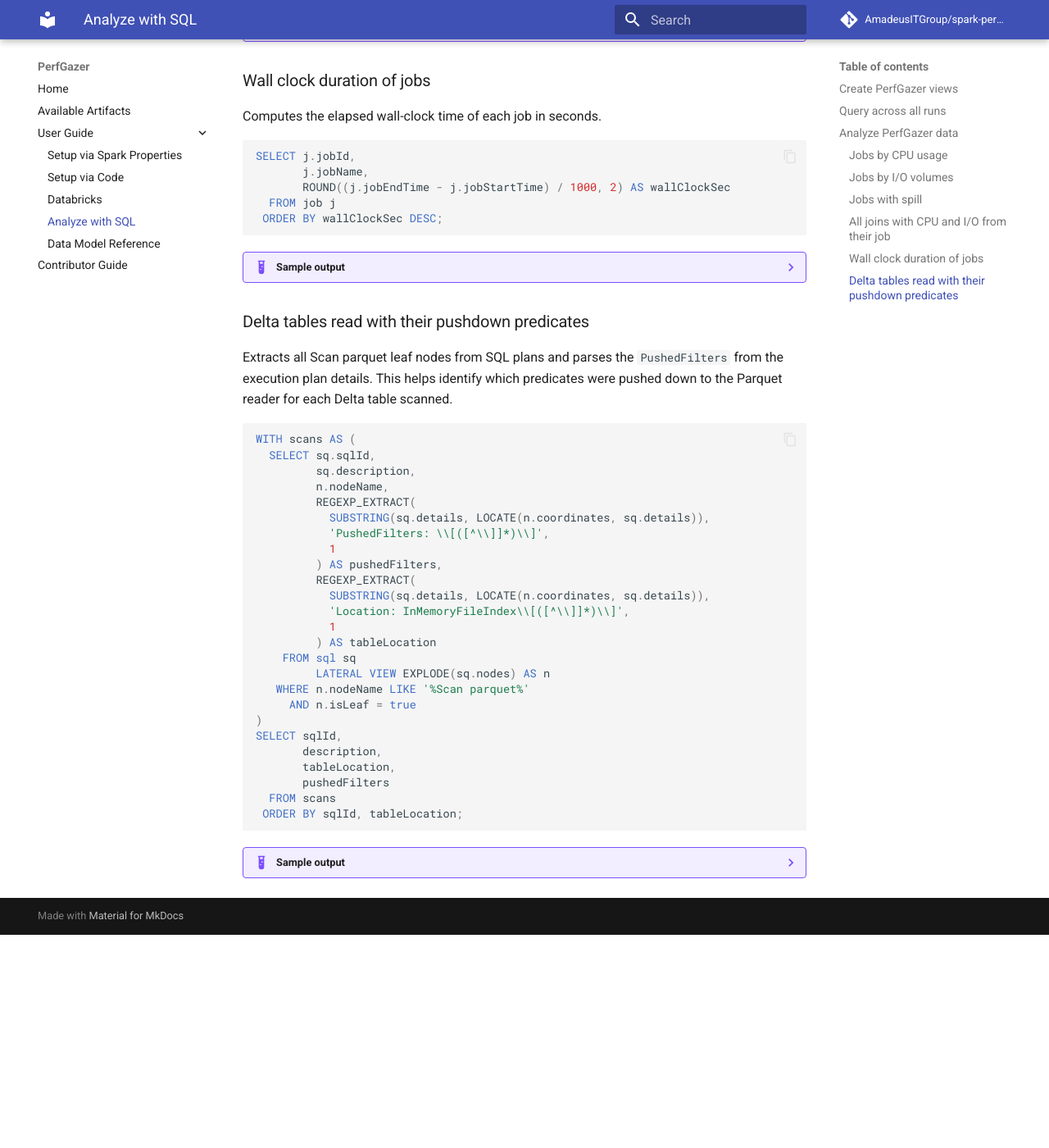
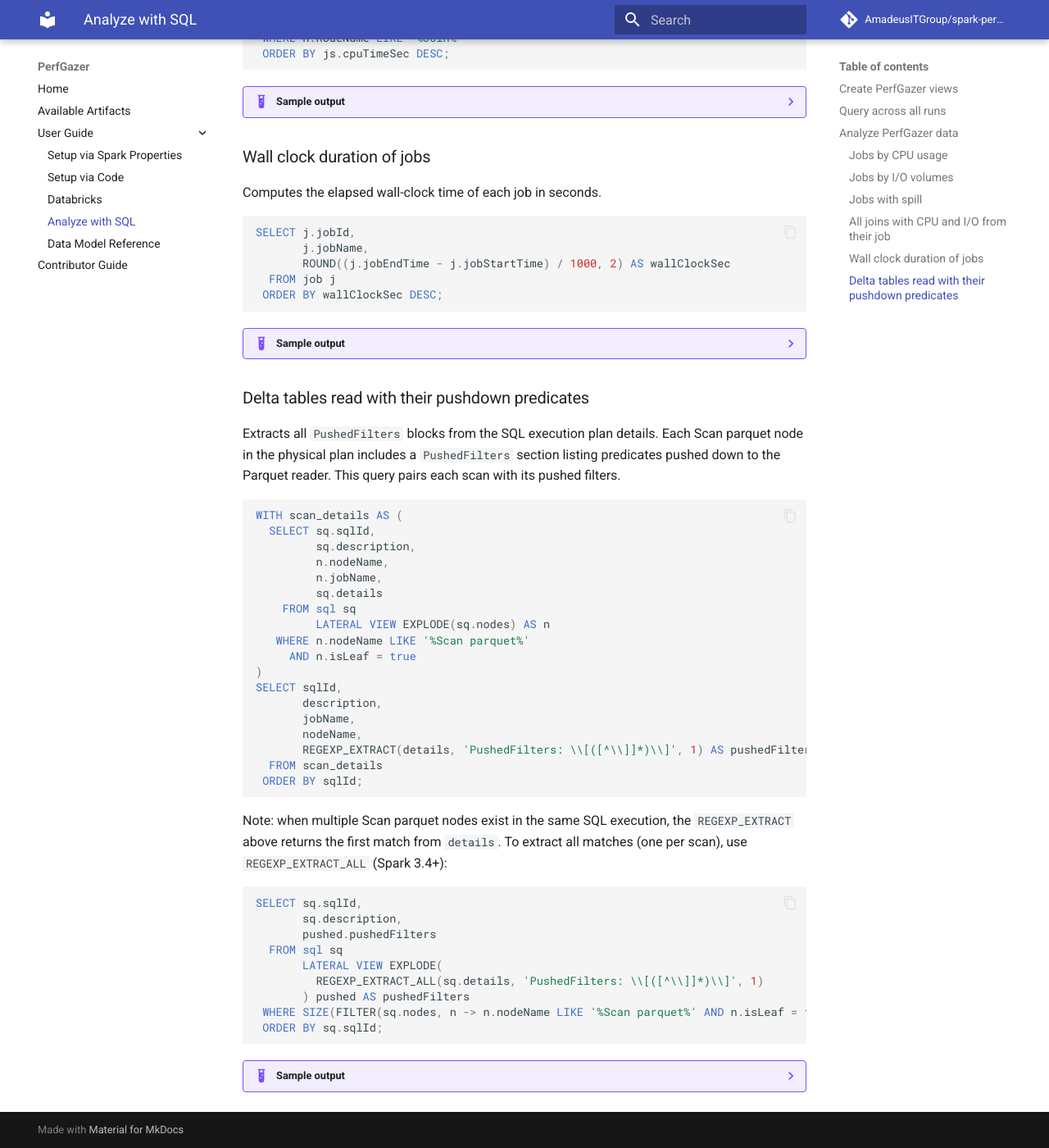
Before and after one commit to AmadeusITGroup/spark-perf-gazer, an MkDocs documentation site: the page built from docs/user_guide/analyze_sql.md, in a window 1280 px wide and 1400 px high, scrolled down 3284 px. Shown: the whole window at 82% size. Built offline with MkDocs 1.6.1 and Material for MkDocs 9.7.7, drawn with Linux system fonts in a browser that asks for light colours; comment, search, counter and statistics services are not loaded; the version menu is left out; before the commit the page ends 4424 px from its top, so only the background shows below that; some of the changed text lies outside the part shown.

Commit message:
Externalize sql queries to test them and add predicate pushdown

````diff
--- a/docs/user_guide/analyze_sql.md
+++ b/docs/user_guide/analyze_sql.md
@@ -48,6 +48,8 @@ The `basePath` option indicates Spark from which point start performing auto-dis
 Mind that if you use `basePath` and new partitions are discovered, the joins between the views will have to take into account partition columns if meaningful to associate correctly jobs/stages/... from different runs.
 
 ## Analyze PerfGazer data
+
+The SQL queries below are available as constants in `com.amadeus.perfgazer.AnalysisQueries`. That class is the definitive source of truth for these queries and is tested in the integration test suite.
 
 You can start deep diving into all tasks with their parent stage and job with a query like the following:
 
@@ -192,23 +194,15 @@ SELECT j.jobId,
 
 ### Delta tables read with their pushdown predicates
 
-Extracts all Scan parquet leaf nodes from SQL plans and parses the `PushedFilters` from the execution plan details. This helps identify which predicates were pushed down to the Parquet reader for each Delta table scanned.
+Extracts all `PushedFilters` blocks from the SQL execution plan details. Each Scan parquet node in the physical plan includes a `PushedFilters` section listing predicates pushed down to the Parquet reader. This query pairs each scan with its pushed filters.
 
 ```sql
-WITH scans AS (
+WITH scan_details AS (
   SELECT sq.sqlId,
          sq.description,
          n.nodeName,
-         REGEXP_EXTRACT(
-           SUBSTRING(sq.details, LOCATE(n.coordinates, sq.details)),
-           'PushedFilters: \\[([^\\]]*)\\]',
-           1
-         ) AS pushedFilters,
-         REGEXP_EXTRACT(
-           SUBSTRING(sq.details, LOCATE(n.coordinates, sq.details)),
-           'Location: InMemoryFileIndex\\[([^\\]]*)\\]',
-           1
-         ) AS tableLocation
+         n.jobName,
+         sq.details
     FROM sql sq
          LATERAL VIEW EXPLODE(sq.nodes) AS n
    WHERE n.nodeName LIKE '%Scan parquet%'
@@ -216,17 +210,32 @@ WITH scans AS (
 )
 SELECT sqlId,
        description,
-       tableLocation,
-       pushedFilters
-  FROM scans
- ORDER BY sqlId, tableLocation;
+       jobName,
+       nodeName,
+       REGEXP_EXTRACT(details, 'PushedFilters: \\[([^\\]]*)\\]', 1) AS pushedFilters
+  FROM scan_details
+ ORDER BY sqlId;
+```
+
+Note: when multiple Scan parquet nodes exist in the same SQL execution, the `REGEXP_EXTRACT` above returns the first match from `details`. To extract all matches (one per scan), use `REGEXP_EXTRACT_ALL` (Spark 3.4+):
+
+```sql
+SELECT sq.sqlId,
+       sq.description,
+       pushed.pushedFilters
+  FROM sql sq
+       LATERAL VIEW EXPLODE(
+         REGEXP_EXTRACT_ALL(sq.details, 'PushedFilters: \\[([^\\]]*)\\]', 1)
+       ) pushed AS pushedFilters
+ WHERE SIZE(FILTER(sq.nodes, n -> n.nodeName LIKE '%Scan parquet%' AND n.isLeaf = true)) > 0
+ ORDER BY sq.sqlId;
 ```
 
 ??? example "Sample output"
 
-    | sqlId | description              | tableLocation                          | pushedFilters                                    |
-    |------:|--------------------------|----------------------------------------|--------------------------------------------------|
-    |     1 | Filter by region         | dbfs:/data/warehouse/customers         | IsNotNull(region), EqualTo(region,EMEA)          |
-    |     1 | Filter by region         | dbfs:/data/warehouse/orders            |                                                  |
-    |     2 | Join orders with items   | dbfs:/data/warehouse/orders            | IsNotNull(order_date), GreaterThan(order_date,2024-01-01) |
-    |     2 | Join orders with items   | dbfs:/data/warehouse/items             |                                                  |
+    | sqlId | description              | pushedFilters                                    |
+    |------:|--------------------------|--------------------------------------------------|
+    |     1 | Filter by region         | IsNotNull(region), EqualTo(region,EMEA)          |
+    |     1 | Filter by region         |                                                  |
+    |     2 | Join orders with items   | IsNotNull(order_date), GreaterThan(order_date,2024-01-01) |
+    |     2 | Join orders with items   |                                                  |
````
Also changed, not shown: 4 other files.
